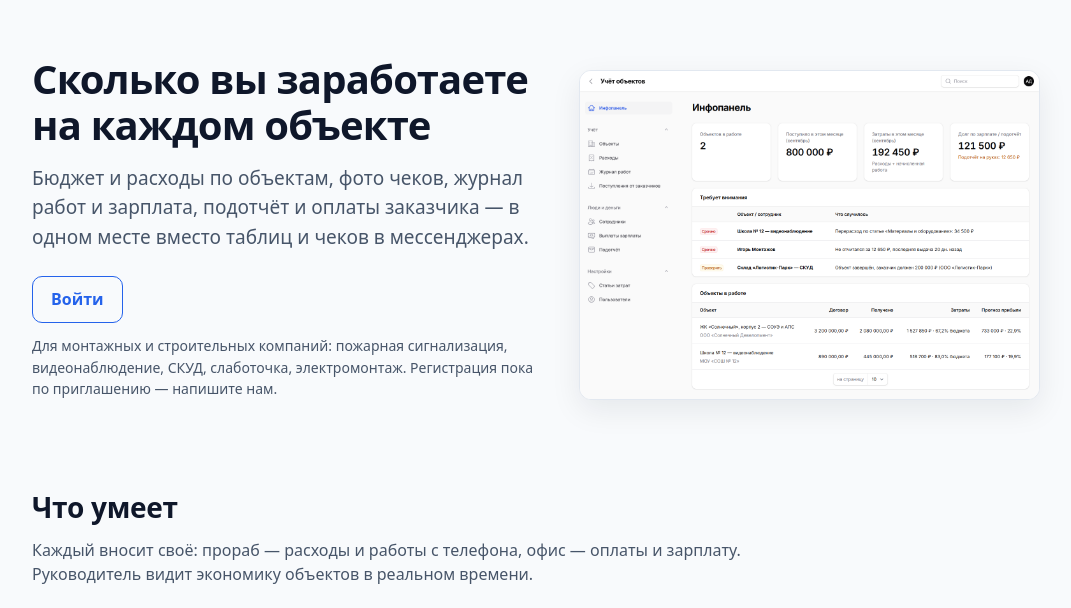
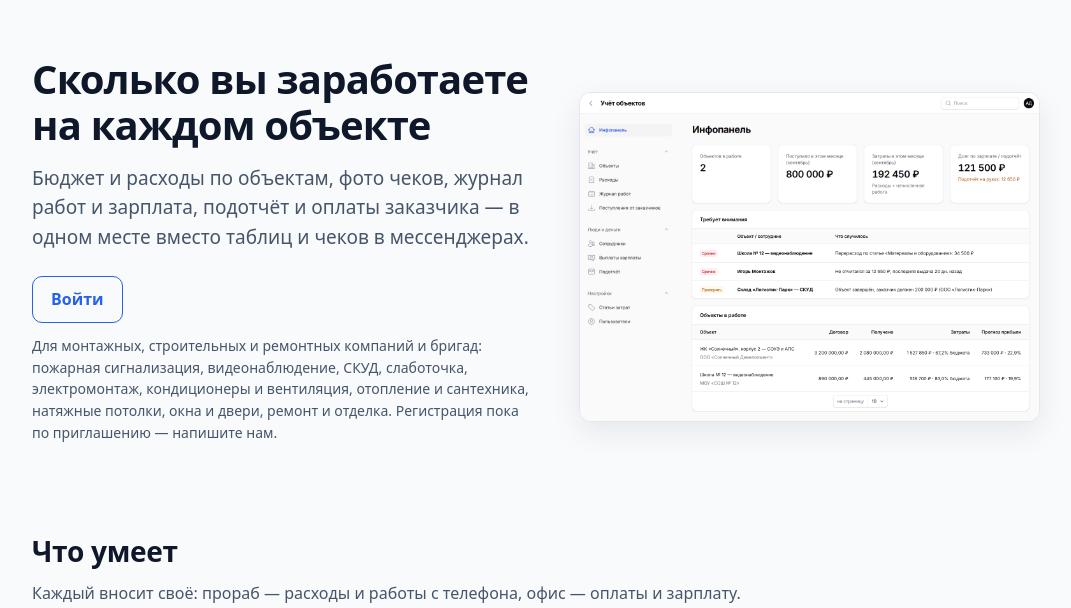
Before and after one commit to johndoecesko/uchet-objektov, a Laravel app: page / in a window 1280 px wide. Shown: the part 61-669 px from the top of the page, without its empty margins (104-1175 px from the left). Run offline with Laravel 12, Linux system fonts and the light colour scheme; some libraries are stand-ins or nearby versions.

Commit message:
Главная и README: шире круг компаний — кондиционеры, сантехника, натяжные потолки, окна, отделка
Co-Authored-By: Claude Opus 5.5 <noreply@anthropic.com>

```diff
--- a/resources/views/landing.blade.php
+++ b/resources/views/landing.blade.php
@@ -73,7 +73,7 @@
                     <a class="btn ghost" href="/app/login">Войти</a>
                 @endauth
             </div>
-            <p class="note">Для монтажных и строительных компаний: пожарная сигнализация, видеонаблюдение, СКУД, слаботочка, электромонтаж.@unless ($open) Регистрация пока по приглашению — напишите нам.@endunless</p>
+            <p class="note">Для монтажных, строительных и ремонтных компаний и бригад: пожарная сигнализация, видеонаблюдение, СКУД, слаботочка, электромонтаж, кондиционеры и вентиляция, отопление и сантехника, натяжные потолки, окна и двери, ремонт и отделка.@unless ($open) Регистрация пока по приглашению — напишите нам.@endunless</p>
         </div>
         <img class="shot" src="/img/landing/01-dashboard.png" width="1440" height="1028" alt="Главная: «Требует внимания», сводка за месяц и объекты в работе">
     </div>
```
Also changed, not shown: README.md.
